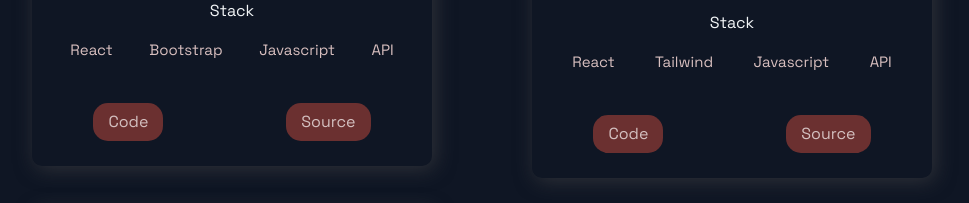
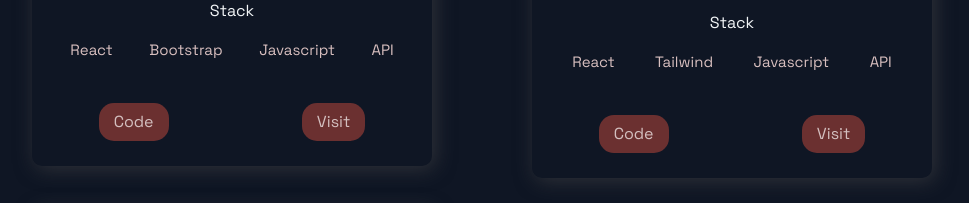
Before and after one commit to Milton3000/NextJS-Portfolio, a Next.js app: page / in a window 1280 px wide. Shown: the part 1349-1552 px from the top of the page, without its empty margins (158-1127 px from the left). Built offline with nearby package versions, Linux system fonts and the light colour scheme.

Commit message:
Changed source to visit

```diff
--- a/src/components/Projects/Projects.js
+++ b/src/components/Projects/Projects.js
@@ -48,7 +48,7 @@ const Projects = () => (
                 Code
               </ExternalLinks>
               <ExternalLinks href={source} target="_blank">
-                Source
+                Visit
               </ExternalLinks>
             </UtilityList>
           </BlogCard>
```
